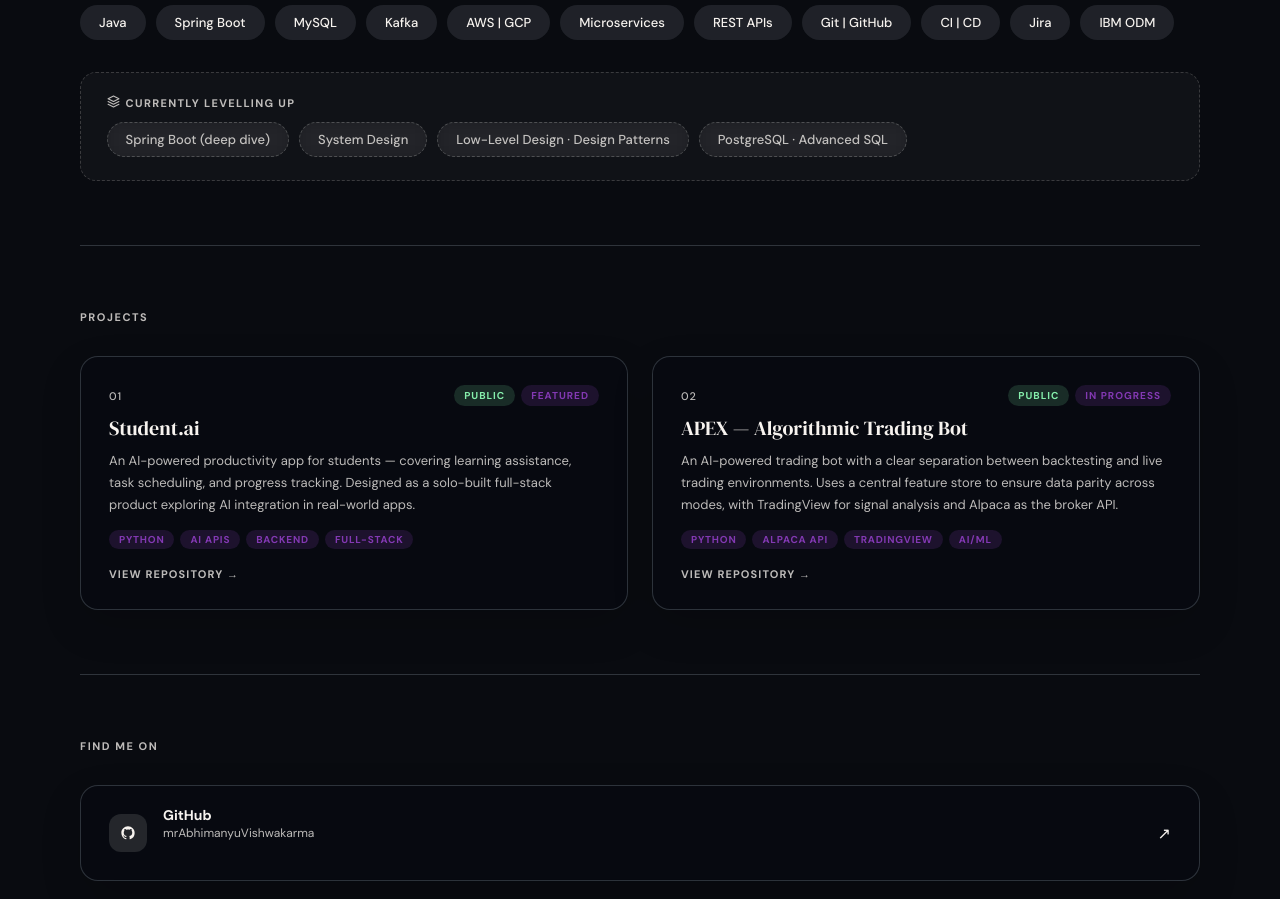
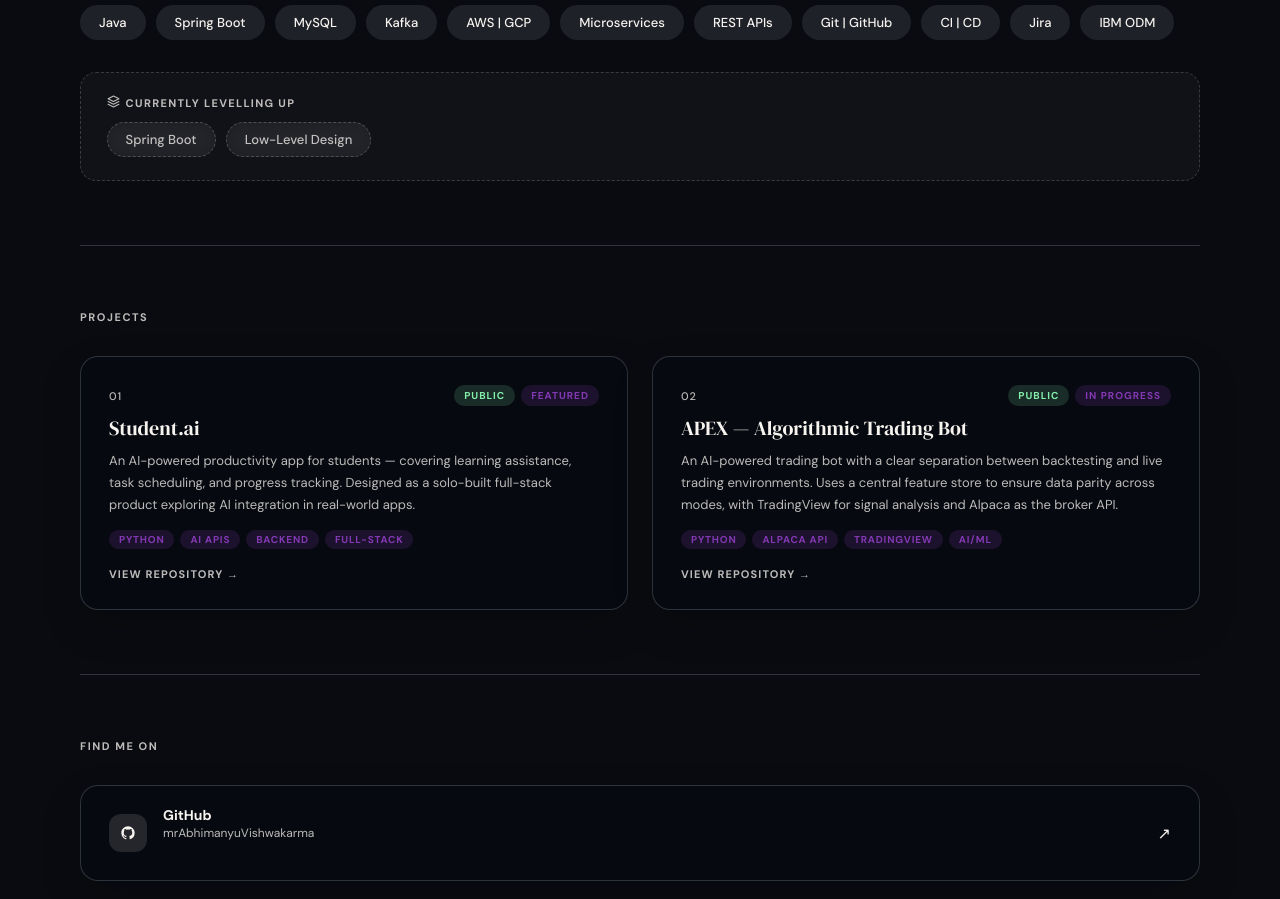
Before and after one commit to mrAbhimanyuVishwakarma/Portfolio, a React (Vite) app in the folder frontend/: page / in a window 1280 px wide. Shown: the part 1480-2379 px from the top of the page. Built offline with nearby package versions, Linux system fonts and the light colour scheme; no server answers.

Commit message:
teck stack

```diff
--- a/frontend/src/components/Skills.jsx
+++ b/frontend/src/components/Skills.jsx
@@ -20,14 +20,12 @@
 
       <div className="learning-block">
         <p className="learning-label">
-          <svg width="13" height="13" viewBox="0 0 24 24" fill="none" stroke="currentColor" strokeWidth="2" strokeLinecap="round" strokeLinejoin="round" style={{ display: 'inline', verticalAlign: '-1px', marginRight: '6px' }}><path d="M12 2L2 7l10 5 10-5-10-5z"/><path d="M2 17l10 5 10-5"/><path d="M2 12l10 5 10-5"/></svg>
+          <svg width="13" height="13" viewBox="0 0 24 24" fill="none" stroke="currentColor" strokeWidth="2" strokeLinecap="round" strokeLinejoin="round" style={{ display: 'inline', verticalAlign: '-1px', marginRight: '6px' }}><path d="M12 2L2 7l10 5 10-5-10-5z" /><path d="M2 17l10 5 10-5" /><path d="M2 12l10 5 10-5" /></svg>
           Currently levelling up
         </p>
         <div className="skills-grid" style={{ marginTop: '0.75rem' }}>
-          <span className="skill-tag skill-learning">Spring Boot (deep dive)</span>
-          <span className="skill-tag skill-learning">System Design</span>
-          <span className="skill-tag skill-learning">Low-Level Design · Design Patterns</span>
-          <span className="skill-tag skill-learning">PostgreSQL · Advanced SQL</span>
+          <span className="skill-tag skill-learning">Spring Boot</span>
+          <span className="skill-tag skill-learning">Low-Level Design</span>
         </div>
       </div>
     </section>
```
